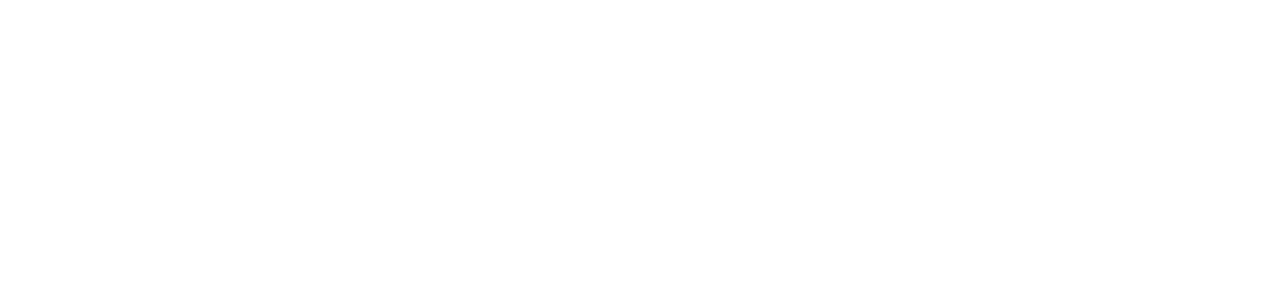
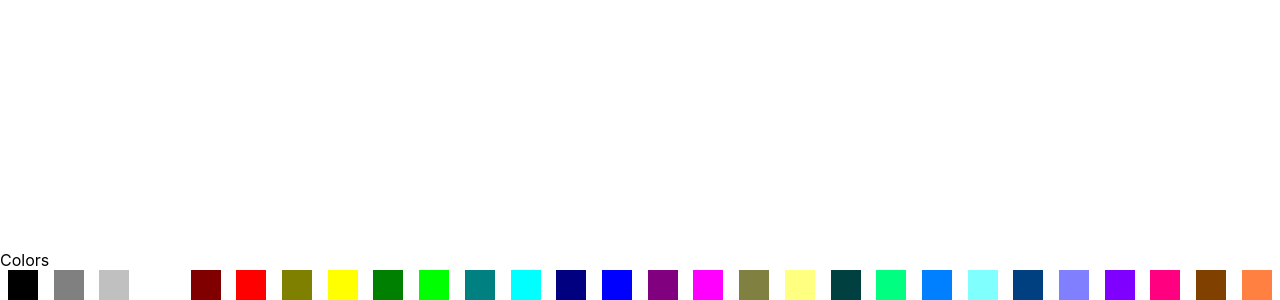
Before and after one commit to buzu84/paintbrush-redux-typescript, a React (Create React App) app: page / in a window 1280 px wide. Shown: the part 762-1062 px from the top of the page. Before the commit the page ends 1012 px from the top, so only its background shows below. Built offline with nearby package versions, Linux system fonts and the light colour scheme.

Commit message:
Color panel component definition.

```diff
--- a/src/App.tsx
+++ b/src/App.tsx
@@ -4,6 +4,7 @@
 import { beginStroke, endStroke, updateStroke } from './actions'
 import { drawStroke, clearCanvas, setCanvasSize } from './canvasUtils'
 import { RootState } from './types'
+import { ColorPanel } from './ColorPanel'
 
 const WIDTH = 1024
 const HEIGHT = 768
@@ -94,6 +95,7 @@
         onMouseOut={endDrawing}
         onMouseMove={draw}
       />
+      <ColorPanel />
     </div>
   )
 }
--- /dev/null
+++ b/src/ColorPanel.tsx
@@ -0,0 +1,60 @@
+import React from "react"
+import { useDispatch } from "react-redux"
+import { setStrokeColor } from "./actions"
+
+const COLORS = [
+  "#000000",
+  "#808080",
+  "#c0c0c0",
+  "#ffffff",
+  "#800000",
+  "#ff0000",
+  "#808000",
+  "#ffff00",
+  "#008000",
+  "#00ff00",
+  "#008080",
+  "#00ffff",
+  "#000080",
+  "#0000ff",
+  "#800080",
+  "#ff00ff",
+  "#808040",
+  "#ffff80",
+  "#004040",
+  "#00ff80",
+  "#0080ff",
+  "#80ffff",
+  "#004080",
+  "#8080ff",
+  "#8000ff",
+  "#ff0080",
+  "#804000",
+  "#ff8040"
+]
+
+export const ColorPanel = () => {
+  const dispatch = useDispatch()
+
+  const onColorChange = (color: string) => {
+    dispatch(setStrokeColor(color))
+  }
+
+  return (
+    <div className="window colors-panel">
+      <div className="title-bar">
+        <div className="title-bar-text">Colors</div>
+      </div>
+      <div className="window-body colors" style={{display: 'flex', justifyContent: 'space-around'}}>
+        {COLORS.map((color: string) => (
+          <div
+            key={color}
+            onClick={() => { onColorChange(color) }}
+            className="color"
+            style={{ backgroundColor: color, width: '30px', height: '30px'}}
+          ></div>
+        ))}
+      </div>
+    </div>
+  )
+}
```
